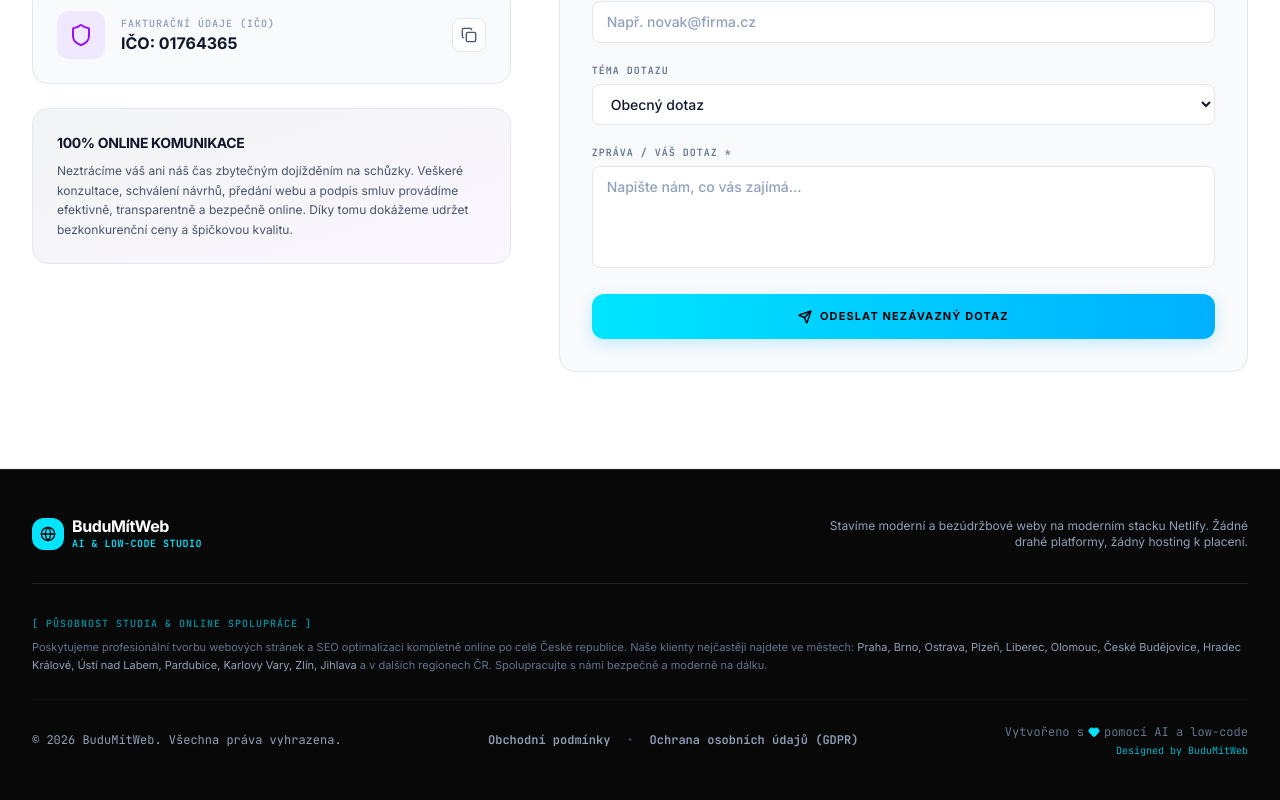
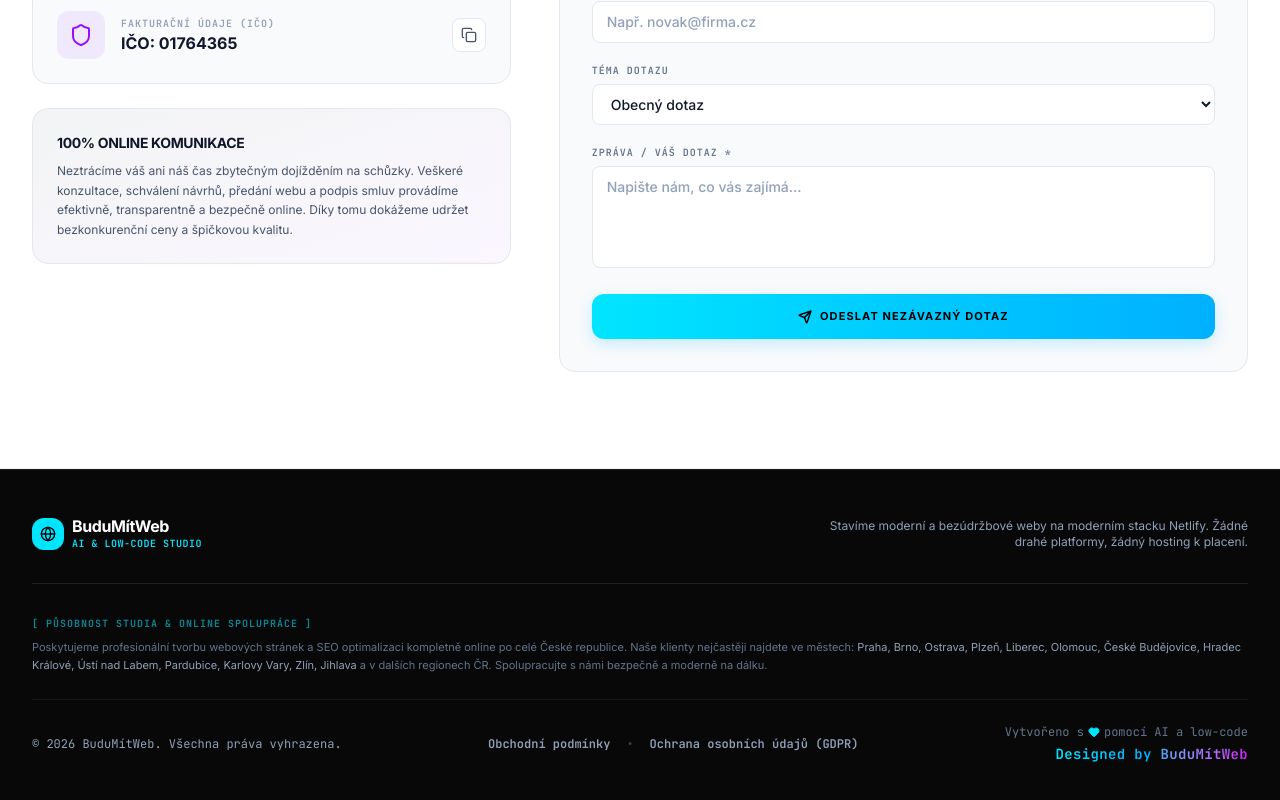
Before and after one commit to BuduMitWeb/BuduM-tWeb, a React (Vite) app: page / in a window 1280 px wide. Shown: the part 8528-9328 px from the top of the page. Built offline with nearby package versions, Linux system fonts and the light colour scheme; no server answers.

Commit message:
Update Footer.tsx

```diff
--- a/src/components/Footer.tsx
+++ b/src/components/Footer.tsx
@@ -64,7 +64,7 @@ export default function Footer() {
               <Heart className="h-3 w-3 text-[#00E5FF] fill-[#00E5FF]" />
               <span>pomocí AI a low-code</span>
             </div>
-            <span className="text-[10px] text-[#00E5FF]/80">Designed by BuduMítWeb</span>
+            <span className="text-xs sm:text-sm font-extrabold tracking-wide text-transparent bg-clip-text bg-gradient-to-r from-[#00E5FF] via-[#00B0FF] to-[#D400FF]">Designed by BuduMítWeb</span>
           </div>
         </div>
 
```
